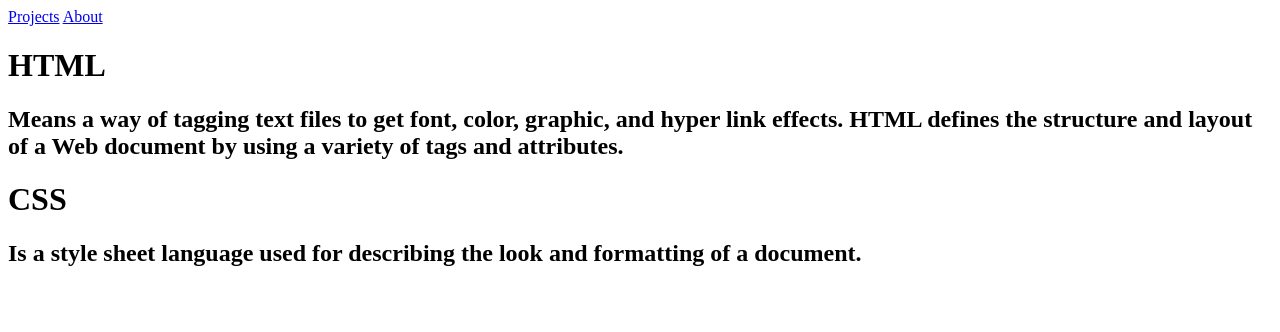
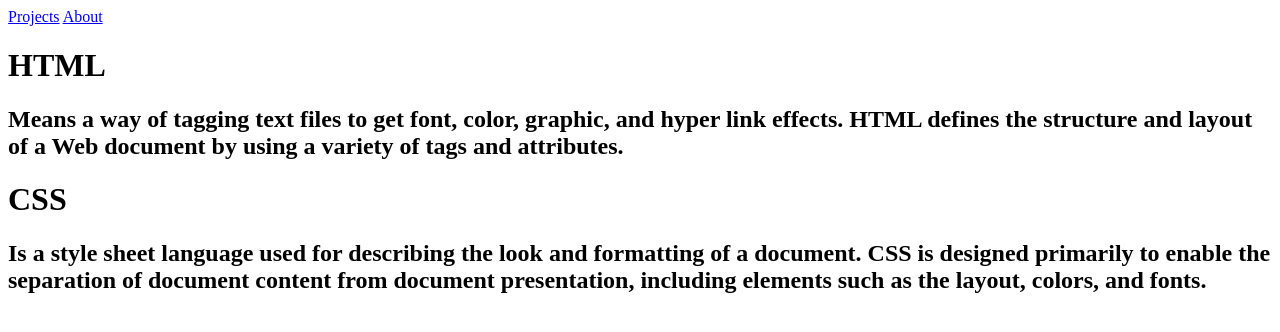
Before and after one commit to HamletN99/Portfolio, a plain HTML site: page public_html/Technology page.html in a window 1280 px wide. Drawn offline with Linux system fonts and the light colour scheme.

Commit message:
Fixed something

```diff
--- a/public_html/Technology page.html
+++ b/public_html/Technology page.html
@@ -23,7 +23,10 @@ and open the template in the editor.
              Web document by using a variety of tags and attributes.</h2>
              <h1> CSS</h1>
              <div> <h2> Is a style sheet language used for describing the look
-                     and formatting of a document. </h2>
+                     and formatting of a document. CSS is designed primarily to
+                     enable the separation of document content from document
+                     presentation, including elements such as the layout,
+                     colors, and fonts. </h2>
 </div>
     </body>
 </html>
```
Also changed, not shown: public_html/index.html (+1 -1 lines).
